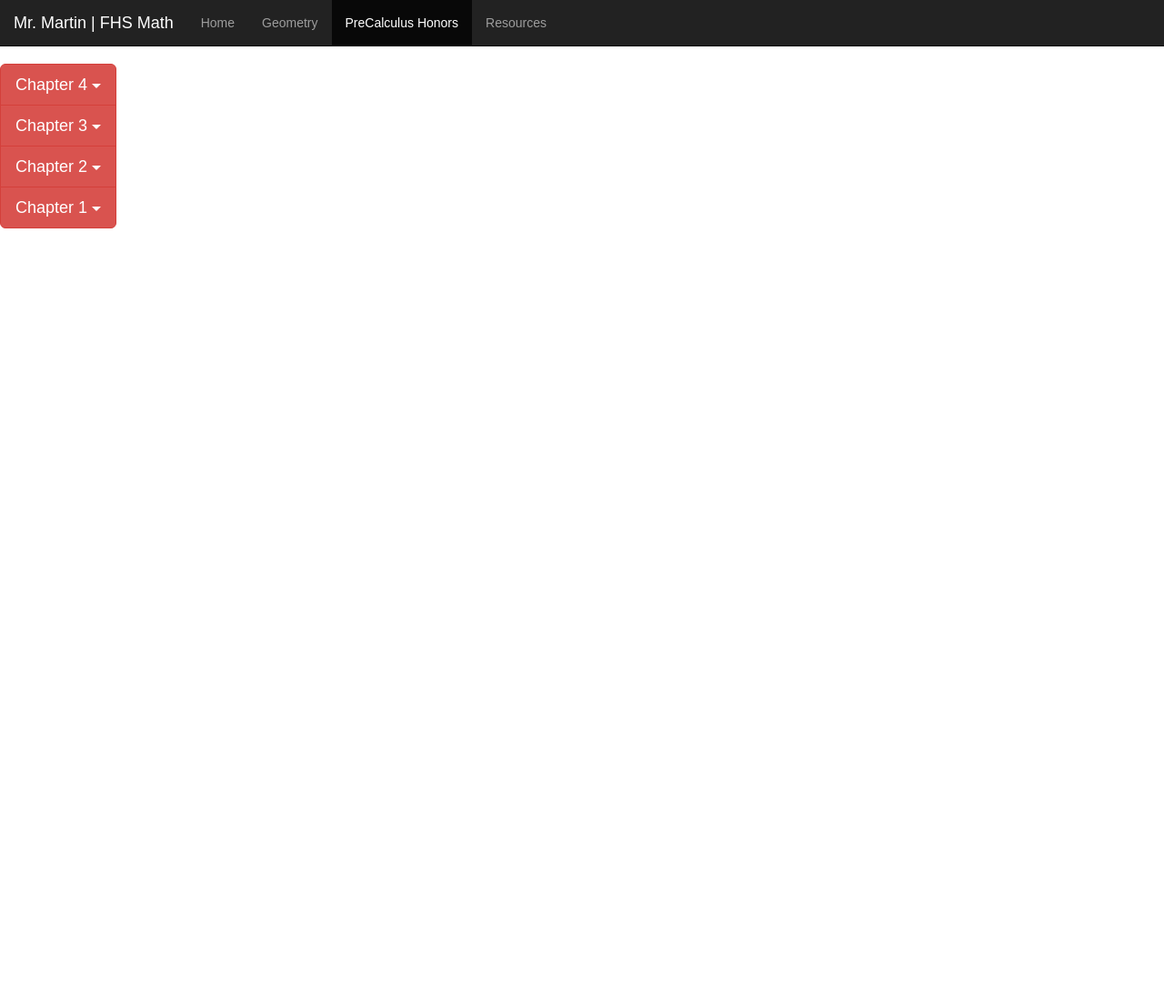
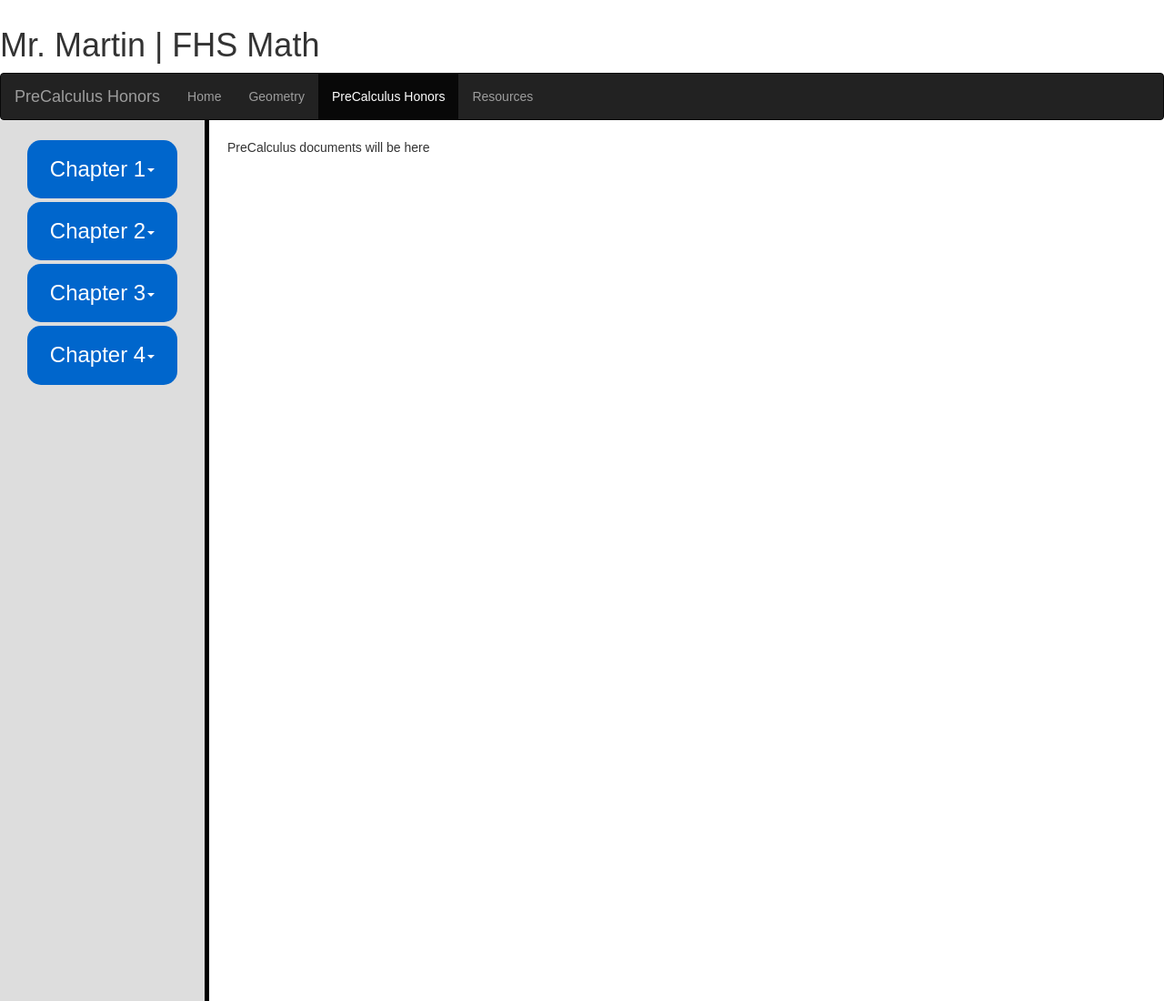
Before and after one commit to KECMartin/Luke-Webpage, a plain HTML site: page pch.html in a window 1280 px wide. Shown: the top 1100 px of the page at 91% size. Before the commit the page ends 800 px from the top, so only its background shows below. Drawn offline with nearby package versions, Linux system fonts and the light colour scheme.

Commit message:
formatting right aside

```diff
--- a/css/martin.css
+++ b/css/martin.css
@@ -52,7 +52,8 @@ body{
 		width: 230px;
 		background: #dddddd;
 		padding-top: 20px;
-		display: block;
+		display: inline-block;
+		float: left;
 		margin-top: -20px;
 		overflow: hidden;
 		padding-bottom: 100%;
@@ -60,3 +61,9 @@ body{
 	}
 
 	}
+
+.right{
+	display: inline-block;
+	float: left;
+	padding-left: 20px;
+}
--- a/pch.html
+++ b/pch.html
@@ -11,8 +11,9 @@
 
 <body>
 
+<h1>Mr. Martin | FHS Math</h1>
 
-<nav class="navbar navbar-inverse navbar-fixed-top">
+<nav class="navbar navbar-inverse">
 	<div class="container-fluid">
 		<div class="navbar-header">
 			<button type="button" class="navbar-toggle" data-toggle="collapse" data-target="#myNavbar">
@@ -20,7 +21,7 @@
 				<span class="icon-bar"></span>
 				<span class="icon-bar"></span>
 			</button>
-			<a class="navbar-brand" href="index.html">Mr. Martin | FHS Math</a>
+			<a class="navbar-brand" href="index.html">PreCalculus Honors</a>
 		</div>
 		<div class="collapse navbar-collapse" id="myNavbar">
 			<ul class="nav navbar-nav">
@@ -33,10 +34,57 @@
 	</div>
 </nav>
 
-<div class="dropdown btn-group-vertical">
-<div class="btn-group">
-<button class="btn btn-danger btn-lg dropdown-toggle" type="button" data-toggle="dropdown">Chapter 4
-	<span class="caret"></span></button>
+<div id = "mySideNav">
+	<div class = "dropdown" id = "chapters">
+		<button class = "button btn-primary dropdown-toggle" type = "button" data-toggle = "dropdown">Chapter 1<span class = "caret"></span></button>
+		<ul class = "dropdown-menu">
+			<li><a href="#">1-1</a></li>
+			<li><a href="#">1-2</a></li>
+			<li><a href="#">1-3</a></li>
+			<li><a href="#">1-4</a></li>
+			<li><a href="#">1-5</a></li>
+			<li><a href="#">1-6</a></li>
+			<li><a href="#">1-7</a></li>
+			<li><a href="#">1-8</a></li>
+			<li><a href="#">1-9</a></li>
+			<li><a href="#">1-10</a></li>
+			<li><a href="#">Chapter 1 review</a></li>
+		</ul>
+	</div>
+	<div class = "dropdown" id = "chapters">
+		<button class = "button btn-primary dropdown-toggle" type = "button" data-toggle = "dropdown">Chapter 2<span class = "caret"></span></button>
+		<ul class="dropdown-menu">
+			<li><a href="#">2-1</a></li>
+			<li><a href="#">2-2</a></li>
+			<li><a href="#">2-3</a></li>
+			<li><a href="#">2-4</a></li>
+			<li><a href="#">2-5</a></li>
+			<li><a href="#">2-6</a></li>
+			<li><a href="#">2-7</a></li>
+			<li><a href="#">2-8</a></li>
+			<li><a href="#">2-9</a></li>
+			<li><a href="#">2-10</a></li>
+			<li><a href="#">Chapter 2 review</a></li>
+		</ul>
+	</div>
+	<div class = "dropdown" id = "chapters">
+		<button class = "button btn-primary dropdown-toggle" type = "button" data-toggle = "dropdown">Chapter 3<span class = "caret"></span></button>
+		<ul class="dropdown-menu">
+			<li><a href="#">3-1</a></li>
+			<li><a href="#">3-2</a></li>
+			<li><a href="#">3-3</a></li>
+			<li><a href="#">3-4</a></li>
+			<li><a href="#">3-5</a></li>
+			<li><a href="#">3-6</a></li>
+			<li><a href="#">3-7</a></li>
+			<li><a href="#">3-8</a></li>
+			<li><a href="#">3-9</a></li>
+			<li><a href="#">3-10</a></li>
+			<li><a href="#">Chapter 3 review</a></li>
+		</ul>
+	</div>
+	<div class = "dropdown" id = "chapters">
+		<button class = "button btn-primary dropdown-toggle" type = "button" data-toggle = "dropdown">Chapter 4<span class = "caret"></span></button>
 		<ul class="dropdown-menu">
 			<li><a href="#">4-1</a></li>
 			<li><a href="#">4-2</a></li>
@@ -51,57 +99,12 @@
 			<li><a href="#">Chapter 4 review</a></li>
 		</ul>
 	</div>
-<div class="btn-group">
-<button class="btn btn-danger btn-lg dropdown-toggle" type="button" data-toggle="dropdown">Chapter 3
-	<span class="caret"></span></button>
-	<ul class="dropdown-menu">
-		<li><a href="#">3-1</a></li>
-		<li><a href="#">3-2</a></li>
-		<li><a href="#">3-3</a></li>
-		<li><a href="#">3-4</a></li>
-		<li><a href="#">3-5</a></li>
-		<li><a href="#">3-6</a></li>
-		<li><a href="#">3-7</a></li>
-		<li><a href="#">3-8</a></li>
-		<li><a href="#">3-9</a></li>
-		<li><a href="#">3-10</a></li>
-		<li><a href="#">Chapter 3 review</a></li>
-	</ul>
 </div>
-<div class="btn-group">
-<button class="btn btn-danger btn-lg dropdown-toggle" type="button" data-toggle="dropdown">Chapter 2
-	<span class="caret"></span></button>
-	<ul class="dropdown-menu">
-		<li><a href="#">2-1</a></li>
-		<li><a href="#">2-2</a></li>
-		<li><a href="#">2-3</a></li>
-		<li><a href="#">2-4</a></li>
-		<li><a href="#">2-5</a></li>
-		<li><a href="#">2-6</a></li>
-		<li><a href="#">2-7</a></li>
-		<li><a href="#">2-8</a></li>
-		<li><a href="#">2-9</a></li>
-		<li><a href="#">2-10</a></li>
-		<li><a href="#">Chapter 2 review</a></li>
-	</ul>
-</div>
-<div class="btn-group">
-<button class="btn btn-danger btn-lg dropdown-toggle" type="button" data-toggle="dropdown">Chapter 1
-	<span class="caret"></span></button>
-	<ul class="dropdown-menu">
-		<li><a href="#">1-1</a></li>
-		<li><a href="#">1-2</a></li>
-		<li><a href="#">1-3</a></li>
-		<li><a href="#">1-4</a></li>
-		<li><a href="#">1-5</a></li>
-		<li><a href="#">1-6</a></li>
-		<li><a href="#">1-7</a></li>
-		<li><a href="#">1-8</a></li>
-		<li><a href="#">1-9</a></li>
-		<li><a href="#">1-10</a></li>
-		<li><a href="#">Chapter 1 review</a></li>
-	</ul>
-</div>
+
+<div class = "right">
+	<aside>
+		<p id = "documentZone">PreCalculus documents will be here</p>
+	</aside>
 </div>
 
 	<script src="https://ajax.googleapis.com/ajax/libs/jquery/1.12.4/jquery.min.js"></script>
```
Also changed, not shown: geo.html (+5 -0 lines), 1 other file. Lines whose indentation alone changed are shown as unchanged.
